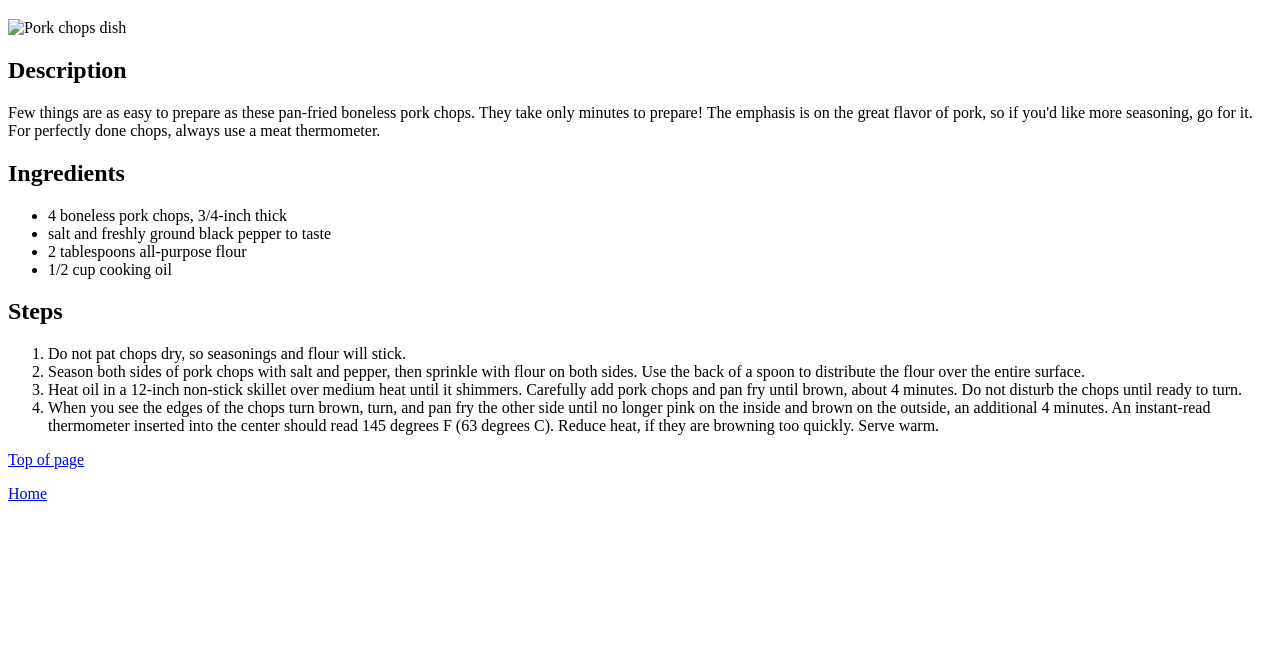
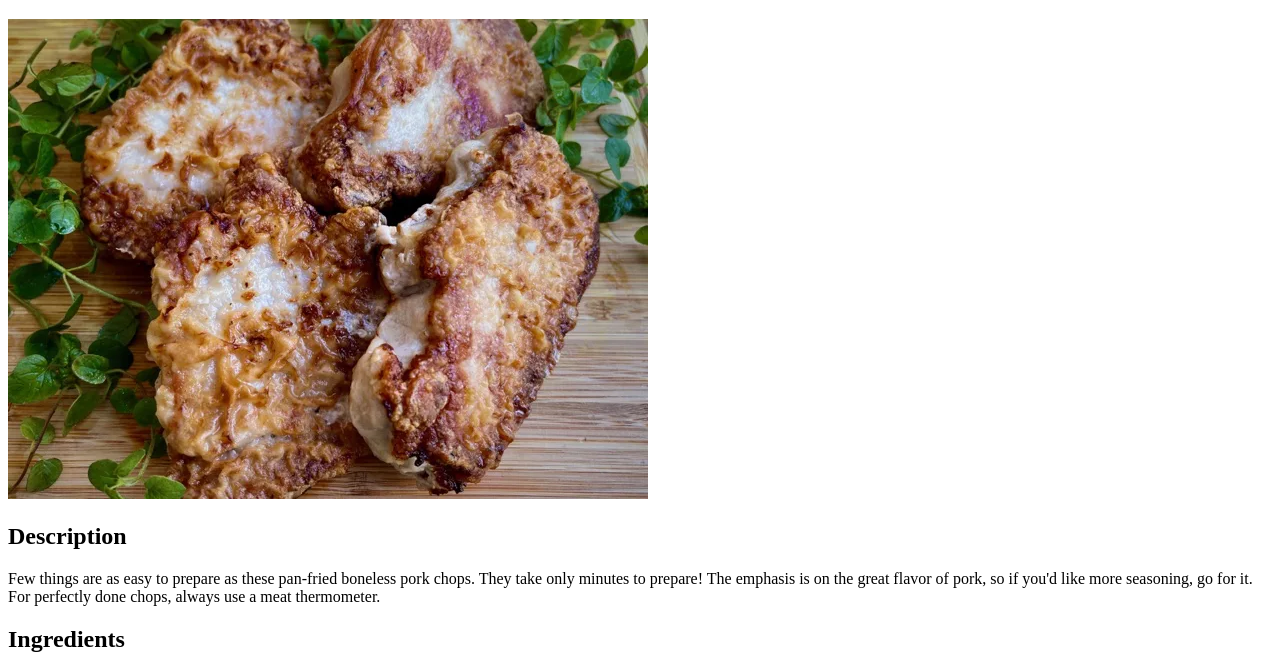
Before and after one commit to Oskart378/odin-recipes1, a plain HTML site: page recipes/pork_chops.html in a window 1280 px wide. Shown: the part 61-731 px from the top of the page. Drawn offline with Linux system fonts and the light colour scheme; the site is published under a folder, as on GitHub Pages, so addresses that start at the root find nothing.

Commit message:
Fix: name of the image file for pork chops

```diff
--- a/recipes/pork_chops.html
+++ b/recipes/pork_chops.html
@@ -11,7 +11,7 @@
     <body>
         <h1>Pan-fried pork chops</h1>
 
-        <img src="/images/pork_chops.webp" alt="Pork chops dish">
+        <img src="../images/pork_chops.webp" alt="Pork chops dish">
 
         <h2>Description</h2>
 
```
